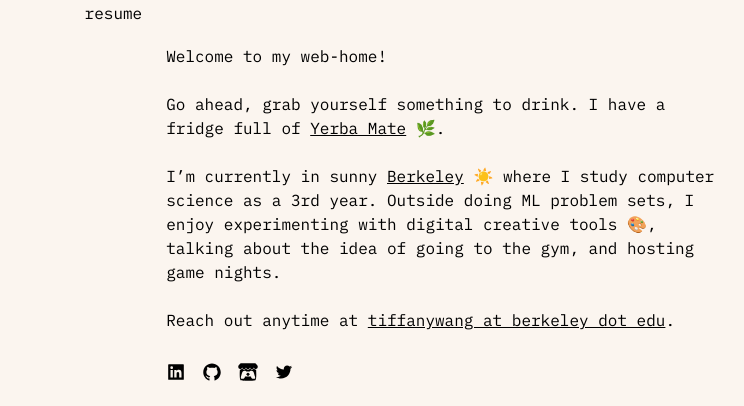
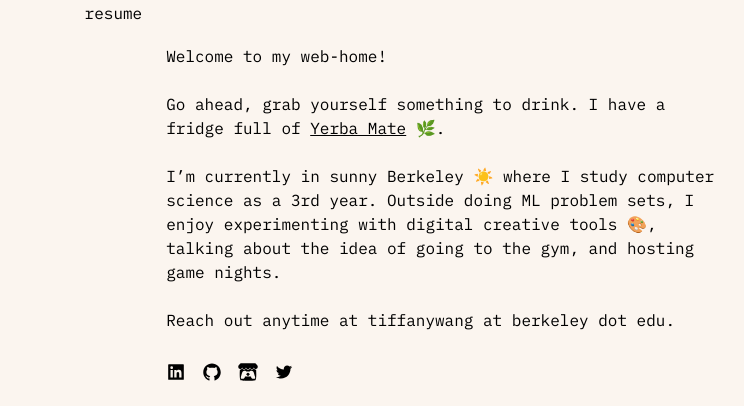
Before and after one commit to cnnmon/tiffanywang, a Next.js app: page / in a window 1280 px wide. Shown: the part 314-720 px from the top of the page, without its empty margins (265-1009 px from the left). Built offline with nearby package versions, Linux system fonts and the light colour scheme.

Commit message:
only hotlink cholula

```diff
--- a/pages/index.jsx
+++ b/pages/index.jsx
@@ -34,9 +34,9 @@ function Home() {
         </a>
         {' '}{drinksEmoji[drinkIndex]}.
         <br /><br />
-        I’m currently in sunny <a href="https://www.berkeley.edu/" target="_blank" className="link">Berkeley</a> ☀️ where I study computer science as a 3rd year. Outside doing ML problem sets, I enjoy experimenting with digital creative tools 🎨, talking about the idea of going to the gym, and hosting game nights.
+        I’m currently in sunny Berkeley ☀️ where I study computer science as a 3rd year. Outside doing ML problem sets, I enjoy experimenting with digital creative tools 🎨, talking about the idea of going to the gym, and hosting game nights.
         <br /><br />
-        Reach out anytime at <a href="mailto:tiffanywang@berkeley.edu" target="_blank" className="link">tiffanywang at berkeley dot edu</a>.
+        Reach out anytime at tiffanywang at berkeley dot edu.
         <br /><br />
       </p>
       <p className="flex flex-row gap-4 text-xl">
```
